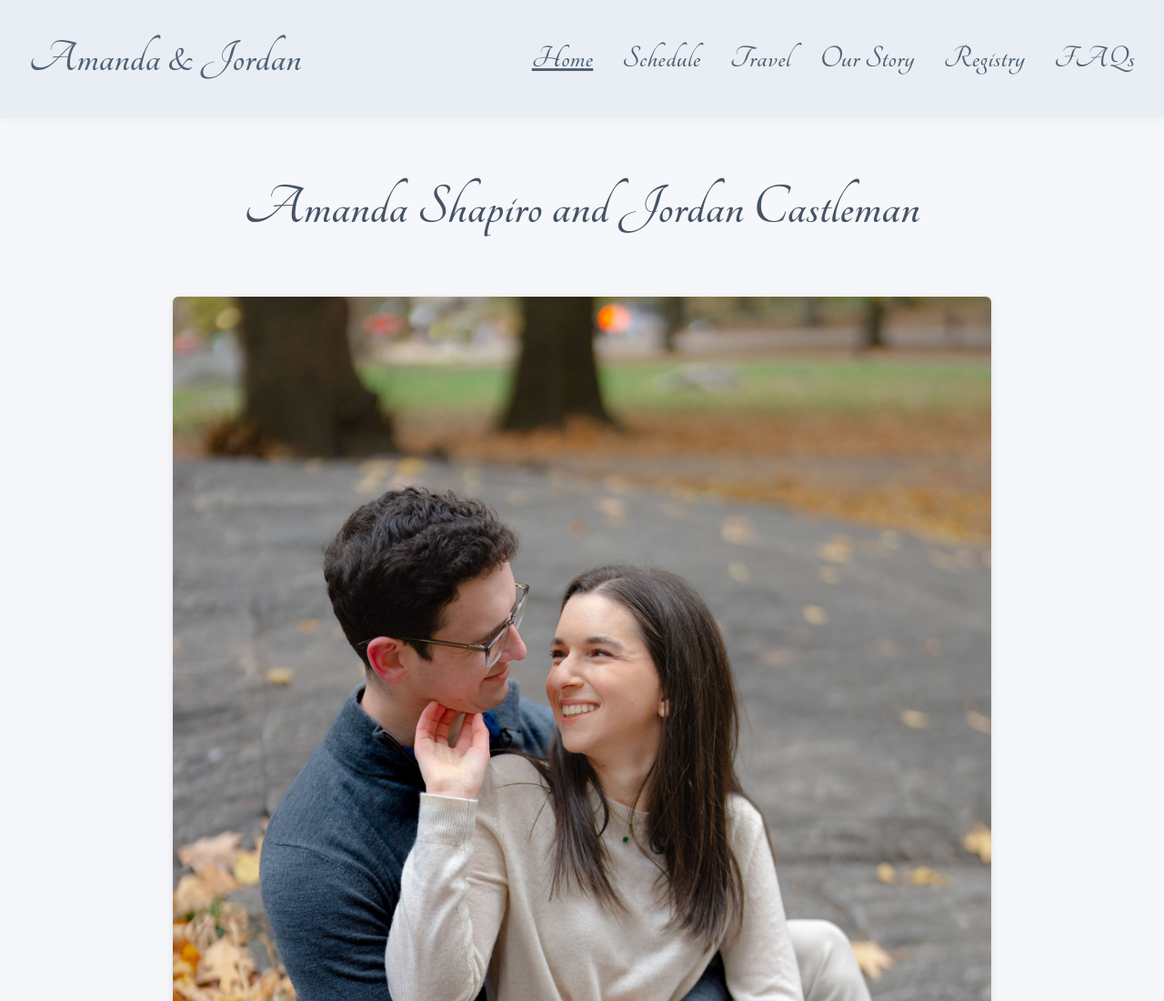
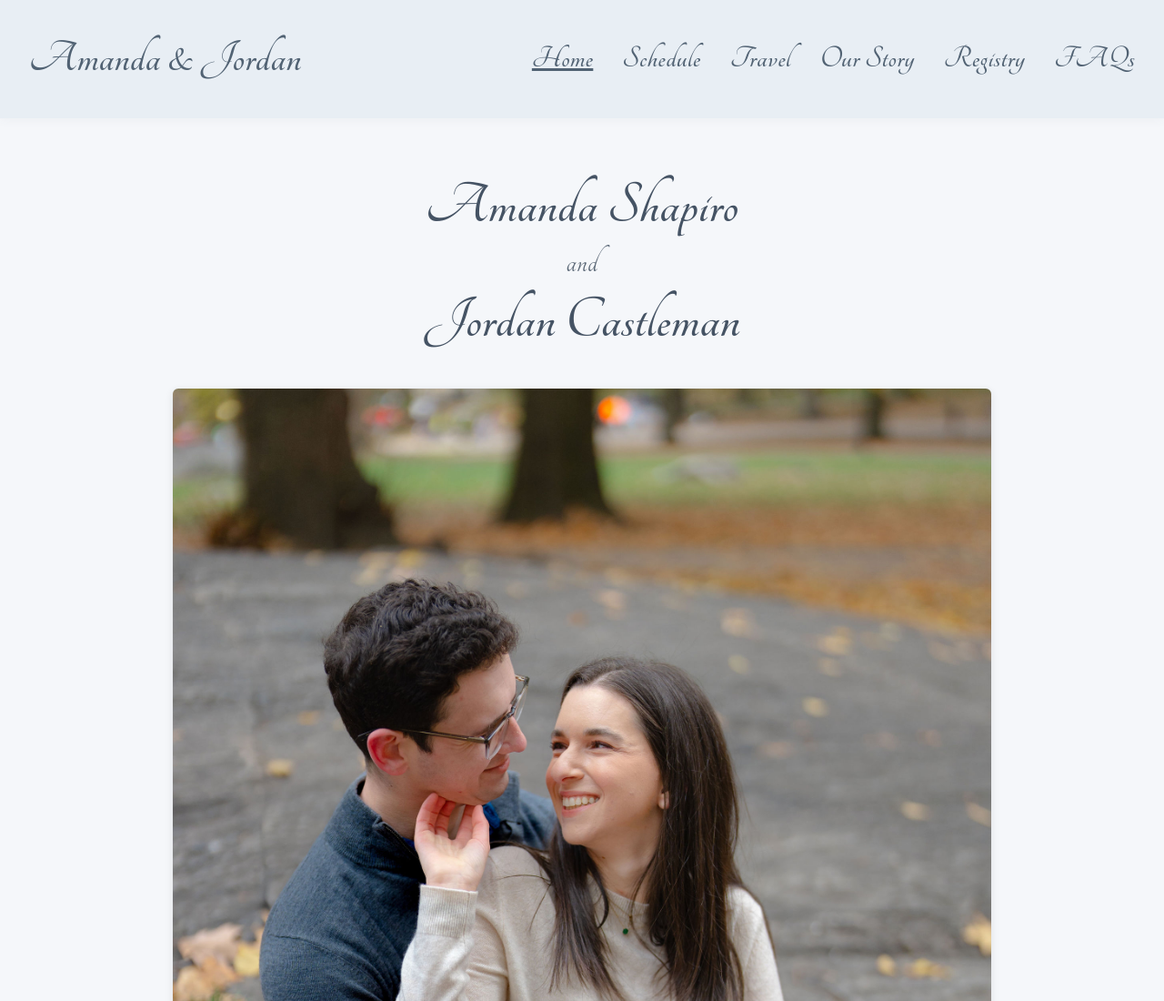
Before and after one commit to jcas900/wedding-website, a plain HTML site: page index.html in a window 1280 px wide. Shown: the top 1100 px of the page at 91% size. Drawn offline with Linux system fonts and the light colour scheme; sample sign-in values are in the browser's storage.

Commit message:
Fixed error with names on homepage

```diff
--- a/style.css
+++ b/style.css
@@ -672,3 +672,35 @@ h3 {
   line-height: 1.2;
   letter-spacing: normal;
 }
+
+/* Make the hero names stack vertically and style the "and" as slightly smaller */
+.home-main .hero-names {
+  display: flex;
+  flex-direction: column; /* stack names on separate lines */
+  align-items: center; /* center the lines horizontally */
+  justify-content: center;
+  gap: 0.5rem;
+  margin: 0 auto 1rem;
+  --hero-gap: clamp(1.2rem, 5vh, 3rem);
+  margin-top: var(--hero-gap);
+  margin-bottom: var(--hero-gap);
+  box-sizing: border-box;
+}
+
+.home-main .hero-names .name {
+  display: block;
+  /* explicit responsive sizing for the names */
+  font-size: clamp(2.8rem, 5.2vw + 0.6rem, 4.2rem);
+  line-height: 1.03;
+  font-weight: 600;
+  margin: 0; /* reset any individual margins so block spacing is controlled by hero-gap */
+}
+
+.home-main .hero-names .and {
+  display: block;
+  /* make 'and' slightly larger but still smaller than the names */
+  font-size: clamp(1.6rem, 3.2vw + 0.2rem, 2.4rem); /* bumped up for a bit more presence */
+  opacity: 0.9;
+  font-weight: 400;
+  margin: 0; /* keep spacing consistent via gap */
+}
```
Also changed, not shown: travel.html (+1 -1 lines).
